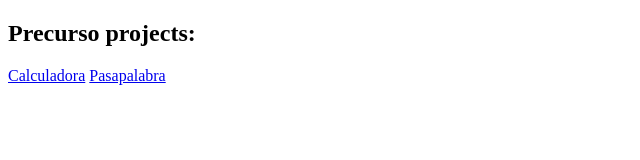
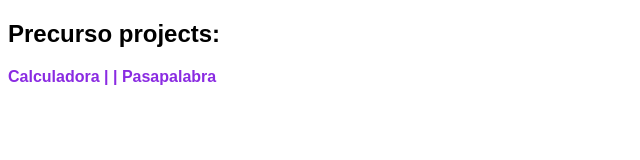
Before and after one commit to rodo08/202209-w2ch3-rodrigo-rosales, a website: page public/index.html in a window 1280 px wide. Shown: the whole page, without its empty margins (0-640 px from the left). Drawn offline with Linux system fonts and the light colour scheme.

Commit message:
Add hyperlinks to connect bewtween projects

```diff
--- /dev/null
+++ b/public/css/styles.css
@@ -0,0 +1,10 @@
+* {
+  font-family: Arial, Helvetica, sans-serif;
+}
+
+.project-link {
+  color: blueviolet;
+  font-family: Arial, Helvetica, sans-serif;
+  font-weight: 800;
+  text-decoration: none;
+}
--- a/public/index.html
+++ b/public/index.html
@@ -7,12 +7,14 @@
   <meta name="viewport" content="width=device-width, initial-scale=1.0">
   <link rel="shortcut icon"
     href="imgs/kisspng-favicon-clip-art-piece-cliparts-5a87a0b3d8bc51.4604808515188379398878.png" type="image/x-icon">
+  <link rel="stylesheet" href="/css/styles.css">
+
   <title>Precurso</title>
 </head>
 <h2>Precurso projects:</h2>
 
-<a href="projects/calculadora/index.html">Calculadora</a>
-<a href="projects/pasapalabra/index.html">Pasapalabra</a>
+<a class="project-link" href="projects/calculadora/index.html">Calculadora |</a>
+<a class="project-link" href="projects/pasapalabra/index.html"> | Pasapalabra</a>
 
 
 <body>
--- a/public/projects/pasapalabra/pasapasalabraCSS.css
+++ b/public/projects/pasapalabra/pasapasalabraCSS.css
@@ -1,6 +1,13 @@
-body{
+.back {
   font-family: Arial, Helvetica, sans-serif;
-    font-weight:lighter;
+  font-weight: 800;
+  color: blueviolet;
+  text-decoration: none;
+}
+
+body {
+  font-family: Arial, Helvetica, sans-serif;
+  font-weight: lighter;
   font-size: 1rem;
   display: flex;
   justify-content: center;
@@ -41,18 +48,16 @@ body{
   margin: 3px;
   color: beige;
   background-color: blueviolet;
-    clip-path:circle();
+  clip-path: circle();
   /*cursor: pointer;*/
 }
 
 .singleQuestion {
-
-    font-weight:bold;
+  font-weight: bold;
   text-align: center;
   font-size: 1rem;
   justify-items: center;
   margin: 50px 30px 50px 30px;
-
 }
 
 /*.letter:hover {
@@ -80,16 +85,17 @@ button {
 }
 
 .play {
-    color:white;
+  color: white;
   background-color: blueviolet;
 }
 
 .next {
-    color:white;
+  color: white;
   background-color: blueviolet;
 }
 
-button:hover, button:focus {
+button:hover,
+button:focus {
   background-color: rgb(243, 137, 7);
   transition: 0.3s;
   color: azure;
@@ -97,7 +103,7 @@ button:hover, button:focus {
 
 .counter {
   margin: 20px;
-    font-weight:bold
+  font-weight: bold;
 }
 
 .temporizer {
@@ -108,8 +114,9 @@ button:hover, button:focus {
   align-items: center;
 }
 
-.min, .seg {
-    font-weight:bold;
+.min,
+.seg {
+  font-weight: bold;
   text-align: center;
   font-size: 1rem;
   justify-items: center;
```
Also changed, not shown: public/projects/calculadora/css/CalculadoraISDI_Rod.css (+8 -1 lines), public/projects/calculadora/index.html (+6 -1 lines), public/projects/pasapalabra/index.html (+3 -0 lines). Lines whose indentation alone changed are shown as unchanged.
